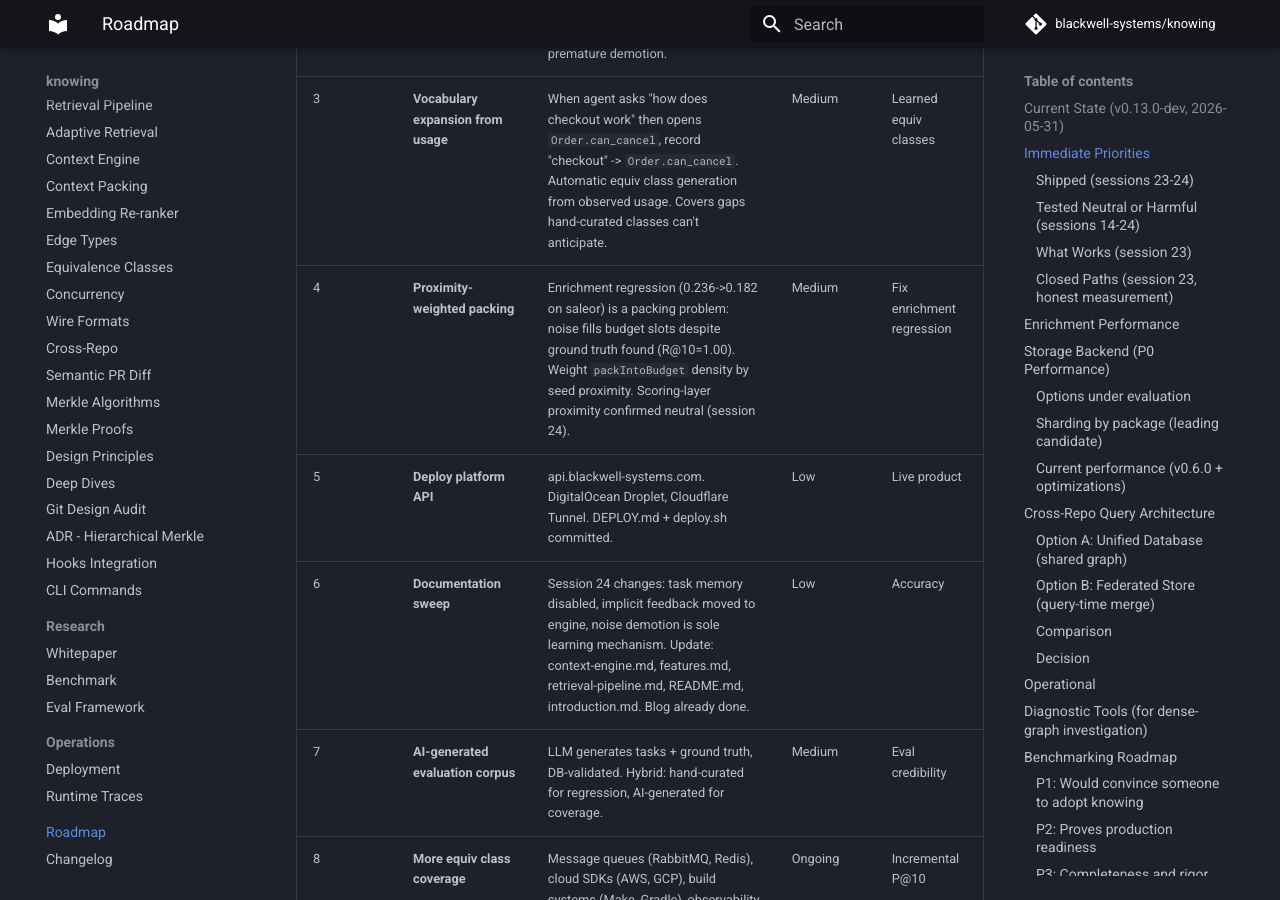
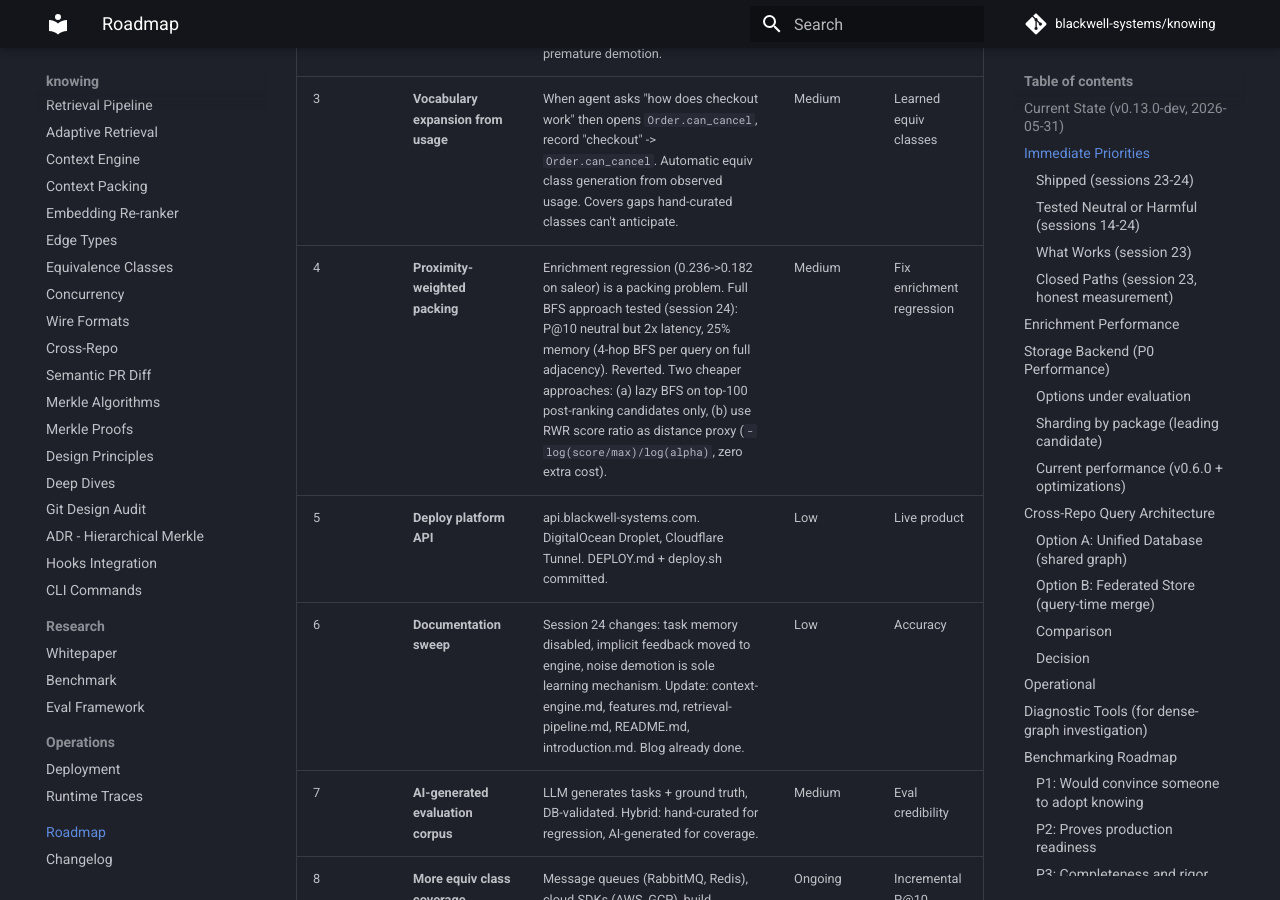
Before and after one commit to blackwell-systems/knowing, an MkDocs documentation site: the page built from docs/roadmap.md, in a window 1280 px wide and 900 px high, scrolled down 1309 px. Built offline with MkDocs 1.6.1 and Material for MkDocs 9.7.7, drawn with Linux system fonts in a browser that asks for light colours; comment, search, counter and statistics services are not loaded.

Commit message:
docs: record proximity packing as too expensive, note cheaper approaches

```diff
--- a/docs/roadmap.md
+++ b/docs/roadmap.md
@@ -43,7 +43,7 @@ What's shipped is in the [changelog](CHANGELOG.md). This document covers what's
 | 1 | **Task-noise correlation: per-cluster tracking** | Current implicit feedback records negatives globally. Symbols that are noise for "checkout" tasks might be essential for "order" tasks. Cluster-scoped demotion prevents cross-task interference. | Medium | Precision |
 | 2 | **Task-noise correlation: weighted negatives** | Weight the negative signal by repetition count. One miss is noise, five misses is confirmed. Current system treats every miss equally. Graduated confidence prevents premature demotion. | Low | Robustness |
 | 3 | **Vocabulary expansion from usage** | When agent asks "how does checkout work" then opens `Order.can_cancel`, record "checkout" -> `Order.can_cancel`. Automatic equiv class generation from observed usage. Covers gaps hand-curated classes can't anticipate. | Medium | Learned equiv classes |
-| 4 | **Proximity-weighted packing** | Enrichment regression (0.236->0.182 on saleor) is a packing problem: noise fills budget slots despite ground truth found (R@10=1.00). Weight `packIntoBudget` density by seed proximity. Scoring-layer proximity confirmed neutral (session 24). | Medium | Fix enrichment regression |
+| 4 | **Proximity-weighted packing** | Enrichment regression (0.236->0.182 on saleor) is a packing problem. Full BFS approach tested (session 24): P@10 neutral but 2x latency, 25% memory (4-hop BFS per query on full adjacency). Reverted. Two cheaper approaches: (a) lazy BFS on top-100 post-ranking candidates only, (b) use RWR score ratio as distance proxy (`-log(score/max)/log(alpha)`, zero extra cost). | Medium | Fix enrichment regression |
 | 5 | **Deploy platform API** | api.blackwell-systems.com. DigitalOcean Droplet, Cloudflare Tunnel. DEPLOY.md + deploy.sh committed. | Low | Live product |
 | 6 | **Documentation sweep** | Session 24 changes: task memory disabled, implicit feedback moved to engine, noise demotion is sole learning mechanism. Update: context-engine.md, features.md, retrieval-pipeline.md, README.md, introduction.md. Blog already done. | Low | Accuracy |
 | 7 | **AI-generated evaluation corpus** | LLM generates tasks + ground truth, DB-validated. Hybrid: hand-curated for regression, AI-generated for coverage. | Medium | Eval credibility |
```
